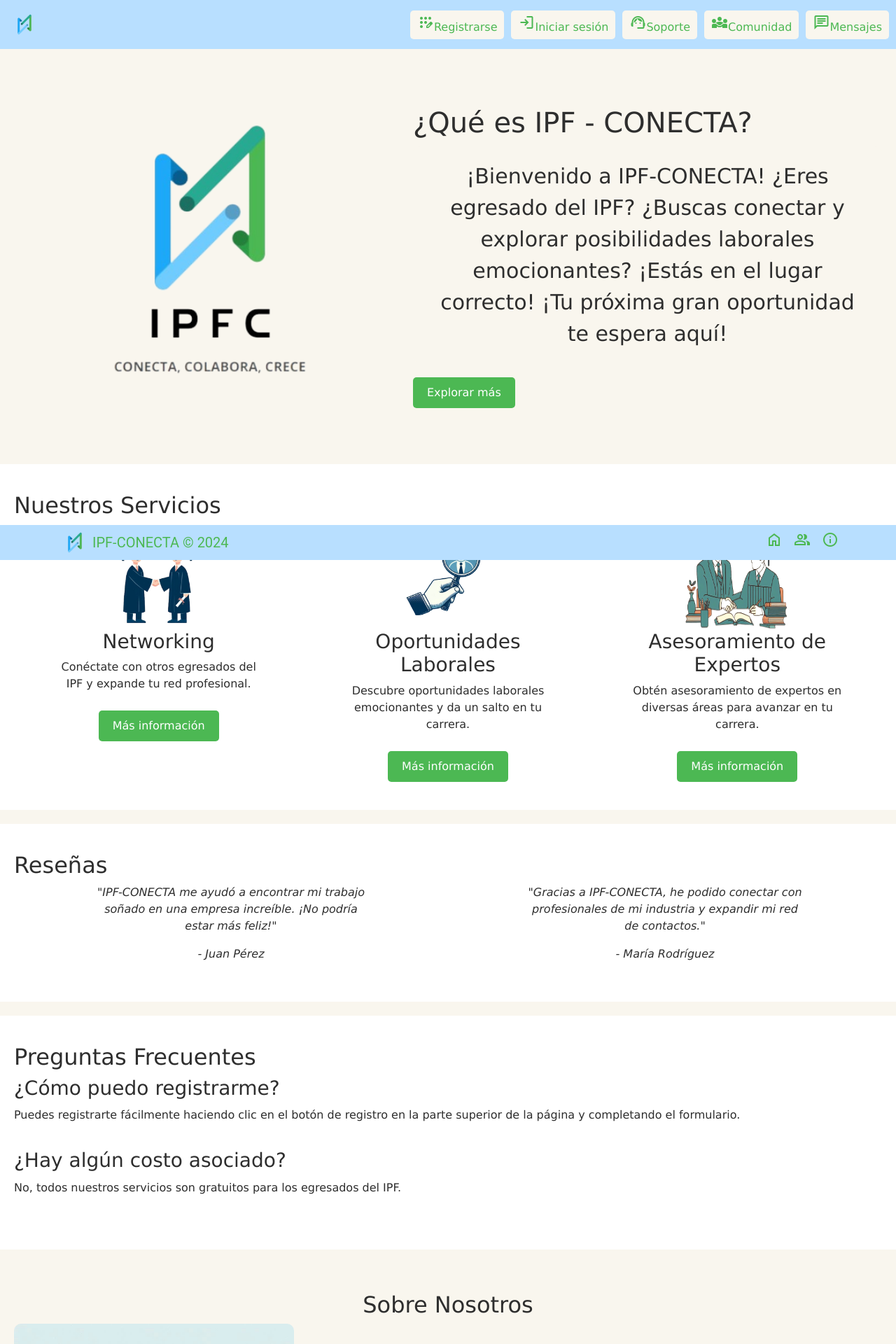
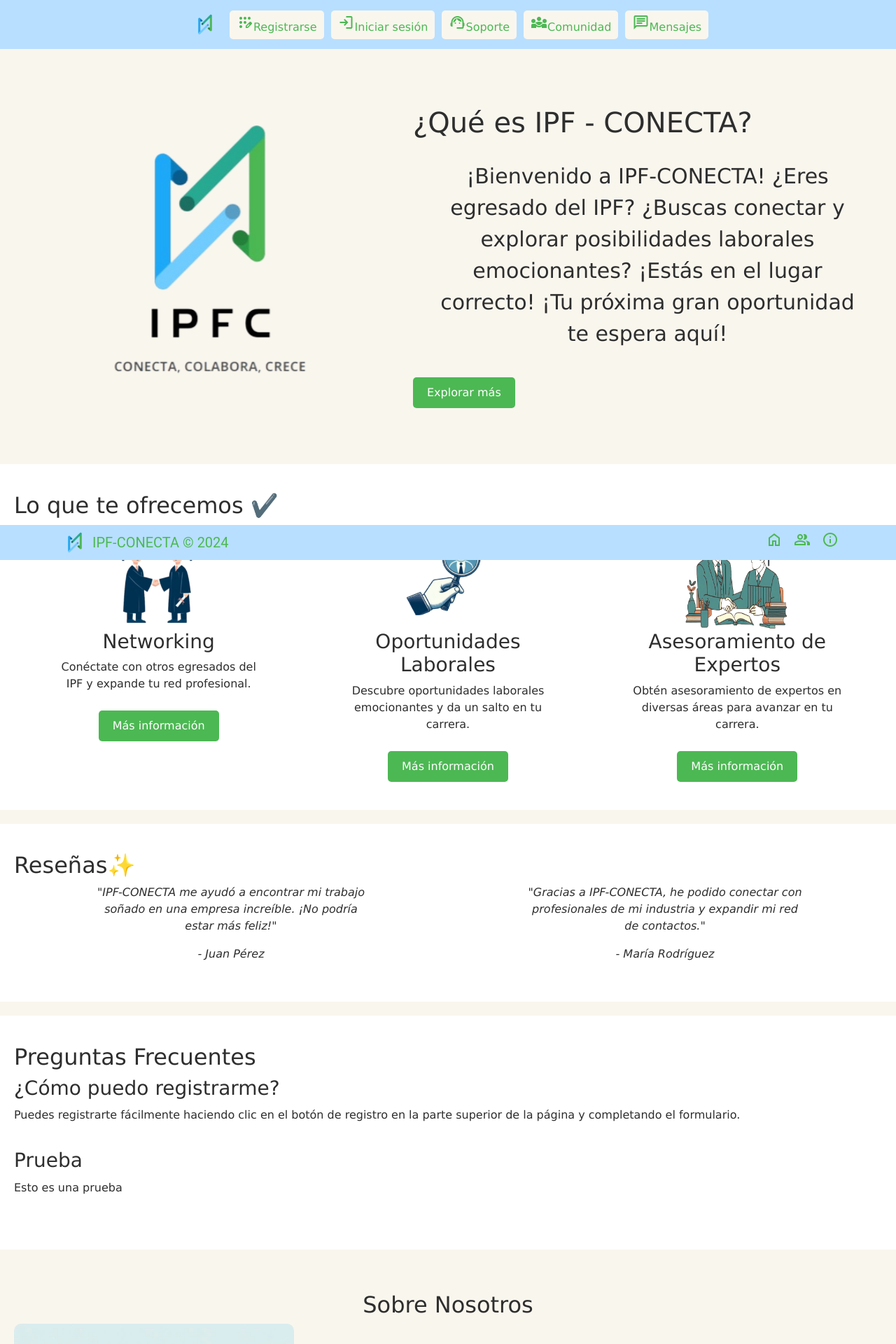
Before and after one commit to IPF-CONECTA/IPF-CONECTA, a React (Vite) app in the folder client/: page / in a window 1280 px wide. Shown: the top 1920 px of the page at 70% size. Built offline with nearby package versions, Linux system fonts and the light colour scheme.

Commit message:
Se agrego efectos de prueba al home

```diff
--- a/client/public/main.css
+++ b/client/public/main.css
@@ -14,6 +14,11 @@ html {
   color: #2e2e2e;
 }
 
+ @keyframes bounce {
+  0%, 100% { transform: translateY(0); }
+  50% { transform: translateY(-20px); }
+}
+
 .header-section {
   display: flex;
   justify-content: space-between;
@@ -26,6 +31,7 @@ html {
 .header-image {
   flex: 1;
   max-width: 550px;
+  animation: bounce 2s infinite;
 }
 
 .text-and-button {
@@ -76,6 +82,11 @@ section {
   background-color: #fff;
 }
 
+@keyframes up-down {
+  0%, 100% { transform: translateY(0); }
+  50% { transform: translateY(-5px); }
+}
+
 .services {
   display: flex;
   justify-content: space-around;
@@ -89,6 +100,7 @@ section {
 .service-image {
   width: 150px;
   height: 150px;
+  animation: up-down 2s infinite;
 }
 
 .testimonials {
--- a/client/public/nav.css
+++ b/client/public/nav.css
@@ -1,4 +1,4 @@
-/* Estilos para el componente Navigation */
+
 nav {
   display: flex;
   justify-content: space-between;
@@ -30,3 +30,9 @@ nav {
 .buttons button:hover {
   background-color: #d4d4d4;
 }
+
+.nav-container {
+  display: flex;
+  justify-content: center;
+  align-items: center;
+}
--- a/client/src/pages/Main.jsx
+++ b/client/src/pages/Main.jsx
@@ -29,7 +29,7 @@ export const Menu = () => {
       </div>
 
       <section id="services" className="services-section">
-        <h2>Nuestros Servicios</h2>
+        <h2>Lo que te ofrecemos ✔️</h2>
         <div className="services">
           <div className="service">
             <img
@@ -77,7 +77,7 @@ export const Menu = () => {
       </section>
 
       <section id="testimonials" className="testimonials-section">
-        <h2>Reseñas</h2>
+        <h2>Reseñas✨</h2>
         <div className="testimonials">
           <div className="testimonial">
             <p>"IPF-CONECTA me ayudó a encontrar mi trabajo soñado en una empresa increíble. ¡No podría estar más feliz!"</p>
@@ -98,8 +98,8 @@ export const Menu = () => {
             <p>Puedes registrarte fácilmente haciendo clic en el botón de registro en la parte superior de la página y completando el formulario.</p>
           </div>
           <div className="faq">
-            <h3>¿Hay algún costo asociado?</h3>
-            <p>No, todos nuestros servicios son gratuitos para los egresados del IPF.</p>
+            <h3>Prueba</h3>
+            <p>Esto es una prueba</p>
           </div>
         </div>
       </section>
--- a/client/src/pages/Nav.jsx
+++ b/client/src/pages/Nav.jsx
@@ -4,7 +4,7 @@ import logoImage from "../../public/iconoipf.png";
 
 export const Navigation = () => {
   return (
-    <nav>
+    <nav className="nav-container">
       <div className="logo">
         <a href="#">
           <img src={logoImage} alt="Logo" className="logoImage" />
@@ -12,20 +12,22 @@ export const Navigation = () => {
       </div>
       <div className="buttons">
         <button className="register-button">
-          <span class="material-symbols-outlined">app_registration</span>
+          <span className="material-symbols-outlined">app_registration</span>
           Registrarse
         </button>
         <button className="login-button">
-          <span class="material-symbols-outlined">login</span>Iniciar sesión
+          <span className="material-symbols-outlined">login</span>Iniciar sesión
         </button>
         <button className="support-button">
-          <span class="material-symbols-outlined">support_agent</span>Soporte
+          <span className="material-symbols-outlined">support_agent</span>
+          Soporte
         </button>
         <button className="community-button">
-          <span class="material-symbols-outlined">diversity_3</span>Comunidad
+          <span className="material-symbols-outlined">diversity_3</span>
+          Comunidad
         </button>
         <button className="messages-button">
-          <span class="material-symbols-outlined">chat</span>Mensajes
+          <span className="material-symbols-outlined">chat</span>Mensajes
         </button>
       </div>
     </nav>
```
Lines whose indentation alone changed are shown as unchanged.
